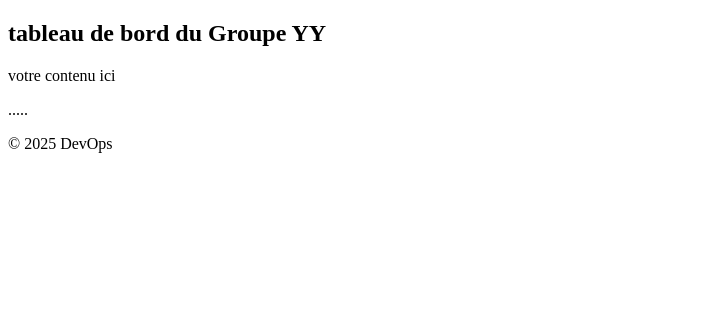
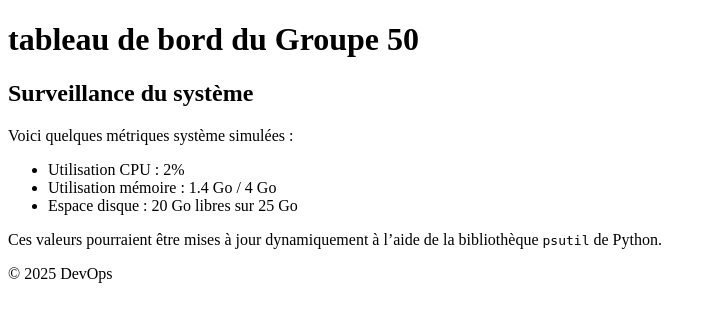
Before and after one commit to nooky77/devops-ci-cd-lab, a Flask app: page /groupe50 in a window 1280 px wide. Shown: the part 188-510 px from the top of the page, without its empty margins (0-716 px from the left). Run offline with Flask 3, Linux system fonts and the light colour scheme.

Commit message:
Update groupe50.html
Mise à jour du groupe50.html

```diff
--- a/templates/groupe50.html
+++ b/templates/groupe50.html
@@ -3,11 +3,17 @@
 {% block content %}
 
 
-<h2>tableau de bord du Groupe YY</h2>
+<h1>tableau de bord du Groupe 50</h1>
 
-<p>votre contenu ici</p>
+<h2>Surveillance du système</h2>
+<p>Voici quelques métriques système simulées :</p>
+<ul>
+  <li>Utilisation CPU : 2%</li>
+  <li>Utilisation mémoire : 1.4 Go / 4 Go</li>
+  <li>Espace disque : 20 Go libres sur 25 Go</li>
+</ul>
+<p>Ces valeurs pourraient être mises à jour dynamiquement à l’aide de la bibliothèque <code>psutil</code> de Python.</p>
 
-<p>.....</p>
 
 
 {% endblock %}
```
